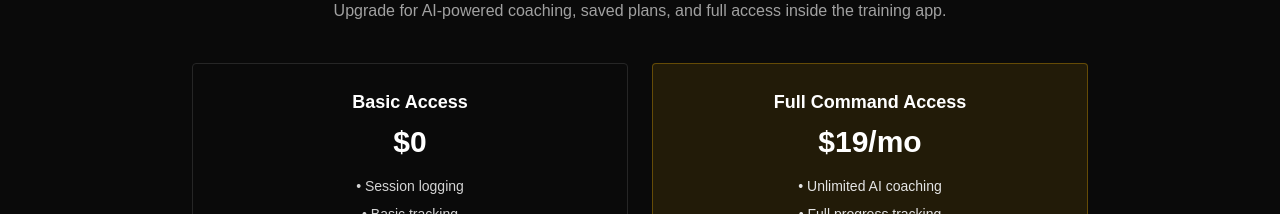
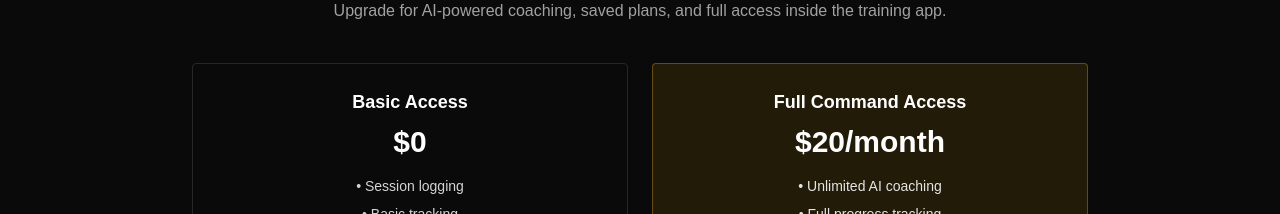
Before and after one commit to HapticVets/dog-trainer-ai-web, a Next.js app: page / in a window 1280 px wide. Shown: the part 2480-2694 px from the top of the page. Built offline with nearby package versions, Linux system fonts and the light colour scheme; no server answers.

Commit message:
Update pricing to /month to match Stripe + billing portal integration

```diff
--- a/app/page.tsx
+++ b/app/page.tsx
@@ -203,7 +203,7 @@
 
           <div className="rounded border border-amber-400/30 bg-amber-400/10 p-6">
             <h3 className="text-lg font-semibold">Full Command Access</h3>
-            <p className="mt-2 text-3xl font-bold">$19/mo</p>
+            <p className="mt-2 text-3xl font-bold">$20/month</p>
 
             <ul className="mt-4 space-y-2 text-sm text-neutral-200">
               <li>• Unlimited AI coaching</li>
```
